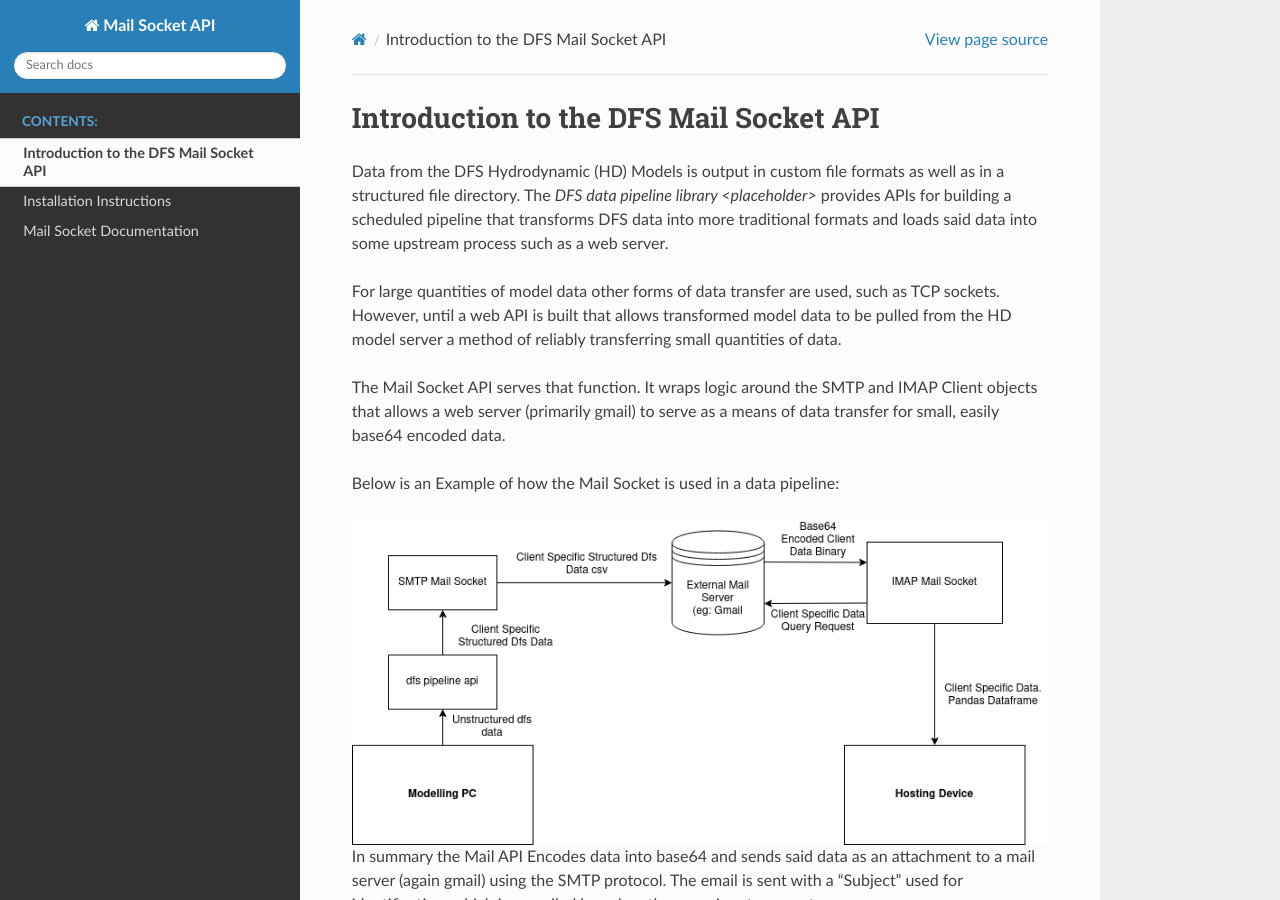
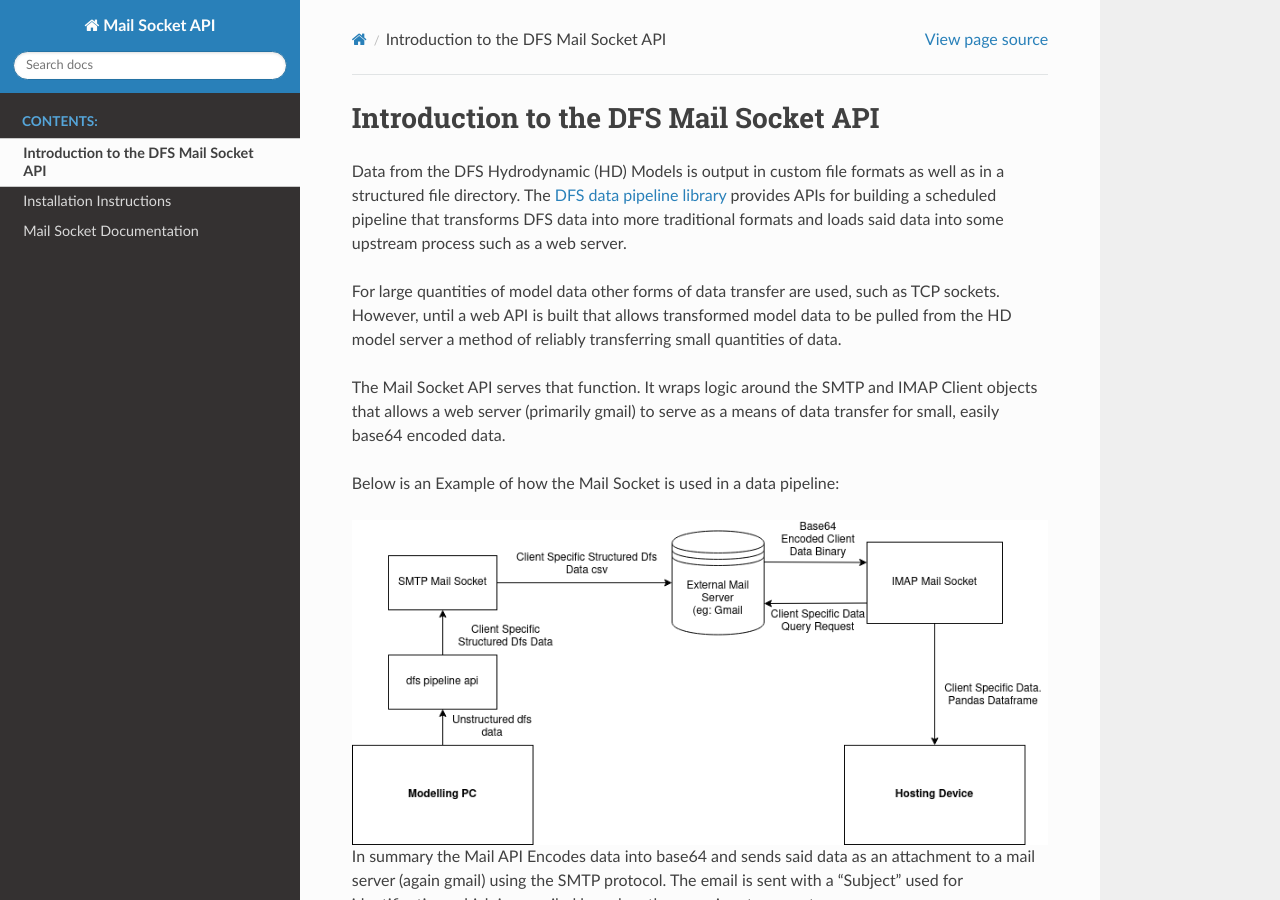
Before and after one commit to MatthewTe/mail_socket_api, a Sphinx documentation site: the page built from docs/source/intro.rst, in a window 1280 px wide and 900 px high. Built offline with Sphinx 7.4.7 and the Read the Docs theme 2.0.0, drawn with Linux system fonts in a browser that asks for light colours; some of the changed lines change nothing that is shown.

Commit message:
Docs change

```diff
--- a/docs/source/intro.rst
+++ b/docs/source/intro.rst
@@ -2,7 +2,7 @@ Introduction to the DFS Mail Socket API
 =======================================
 
 Data from the DFS Hydrodynamic (HD) Models is output in custom file formats as well as in a structured file directory.
-The `DFS data pipeline library <placeholder>` provides APIs for building a scheduled pipeline that transforms DFS data into
+The `DFS data pipeline library <https://github.com/MatthewTe/dfs_file_data_pipeline_api>`_ provides APIs for building a scheduled pipeline that transforms DFS data into
 more traditional formats and loads said data into some upstream process such as a web server.
 
 For large quantities of model data other forms of data transfer are used, such as TCP sockets. However, until a web API is built
@@ -22,9 +22,9 @@ The email is sent with a "Subject" used for identification, which is compiled ba
 
 The file_name parameter is used to build the email Subject string that is parsed on the other end by the IMAP data query api. The subject of the
 email is built as follows:
- ::
+::
 
-  {file_name};{file_name};forecast;{datetime_sent}
+ {file_name};{file_name};forecast;{datetime_sent}
 
 This Subject string is what is used on the IMAP end of the Mail API to query data from the mail server.
 
```
Also changed, not shown: 5 other files.
